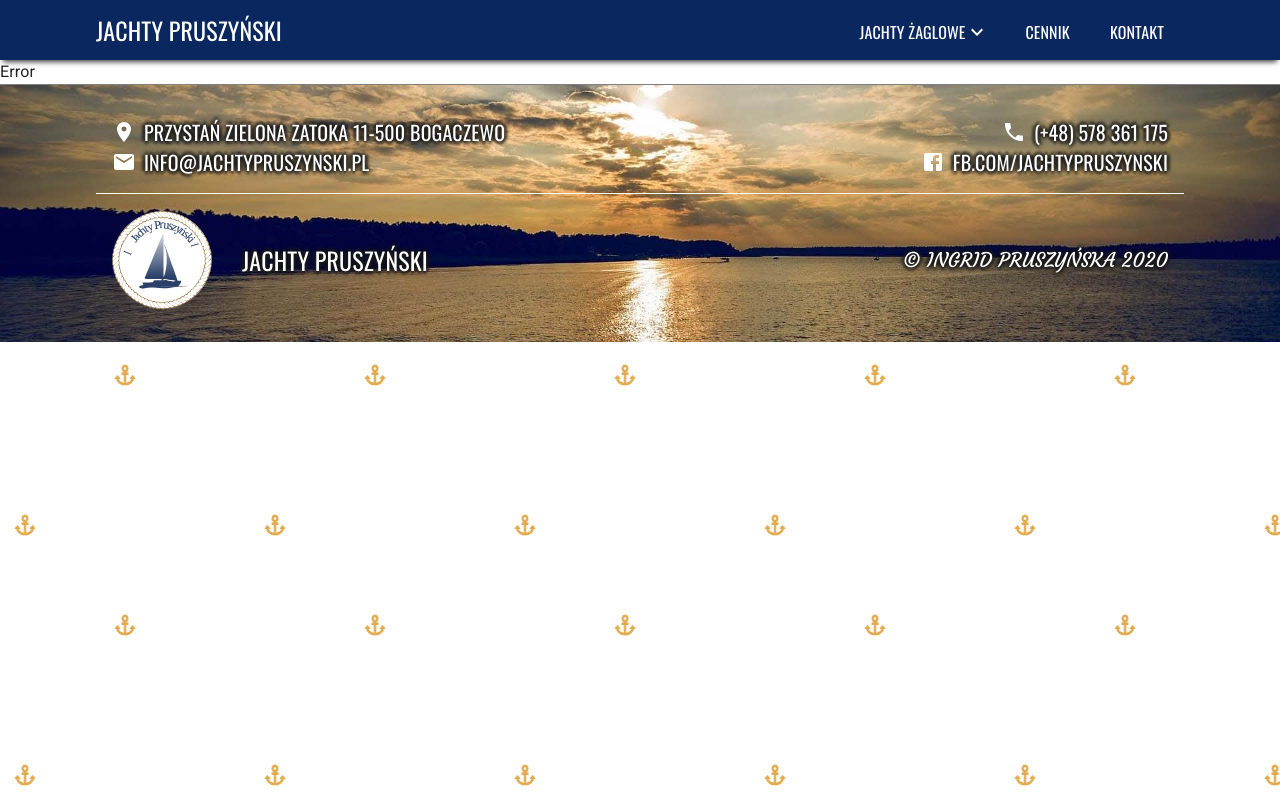
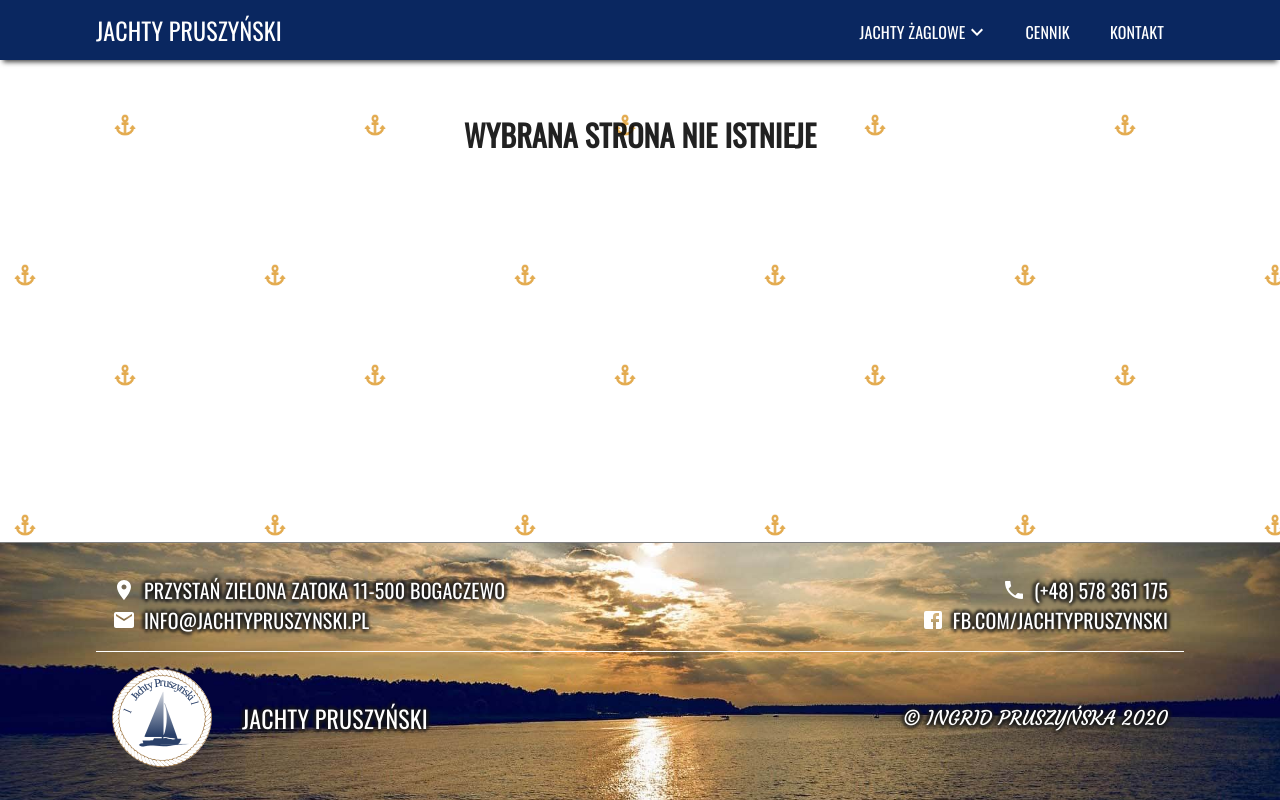
Before and after one commit to Ilshae/jachty-2, a React (Vite) app: page /1 in a window 1280 px wide. Built offline with nearby package versions, Linux system fonts and the light colour scheme.

Commit message:
footer na dole, error page

```diff
--- a/src/App.tsx
+++ b/src/App.tsx
@@ -1,6 +1,6 @@
 import { FC, lazy, Suspense } from "react"
 import { Route, Routes } from "react-router-dom"
-import { ThemeProvider } from "styled-components"
+import styled, { ThemeProvider } from "styled-components"
 import { theme, device } from "./theme.ts"
 import { createGlobalStyle } from "styled-components"
 
@@ -19,10 +19,15 @@ const App: FC = () => {
   return (
     <Suspense fallback={<Loading />}>
       <ThemeProvider theme={theme}>
+        <Wrapper>
           <GlobalStyle />
           <Navbar />
           <Routes>
-          <Route path="/" element={<Home />} errorElement={<ErrorBoundary />} />
+            <Route
+              path="/"
+              element={<Home />}
+              errorElement={<ErrorBoundary />}
+            />
             <Route
               path="/kontakt"
               element={<Contact />}
@@ -33,9 +38,14 @@ const App: FC = () => {
               element={<PriceList />}
               errorElement={<ErrorBoundary />}
             />
-          <Route path="/:url" element={<Yacht />} />
+            <Route
+              path="/:url"
+              element={<Yacht />}
+              errorElement={<ErrorBoundary />}
+            />
           </Routes>
           <Footer />
+        </Wrapper>
       </ThemeProvider>
     </Suspense>
   )
@@ -65,4 +75,10 @@ const GlobalStyle = createGlobalStyle`
   }
 `
 
+const Wrapper = styled.div`
+  min-height: 100vh;
+  display: flex;
+  flex-direction: column;
+`
+
 export default App
--- a/src/common/ErrorBoundary.tsx
+++ b/src/common/ErrorBoundary.tsx
@@ -7,7 +7,6 @@ const ErrorBoundary = () => {
     // the response json is automatically parsed to
     // `error.data`, you also have access to the status
 
-    console.log(error)
     return (
       <div>
         <h1>{error.status}</h1>
--- a/src/layout/footer/Footer.tsx
+++ b/src/layout/footer/Footer.tsx
@@ -11,6 +11,7 @@ import { CommonContainer } from "../../common/styles.ts"
 
 const Footer: FC = () => {
   return (
+    <Wrapper>
       <Background>
         <FooterContainer>
           <ContactWrapper>
@@ -42,7 +43,10 @@ const Footer: FC = () => {
           <CopyrightWrapper>
             <CopyrightSection>
               <CompanyLink to="/">
-              <img src={"/assets/logos/logo-non-transparent.svg"} alt="logo" />
+                <img
+                  src={"/assets/logos/logo-non-transparent.svg"}
+                  alt="logo"
+                />
               </CompanyLink>
               <CompanyLink to="/">Jachty Pruszyński</CompanyLink>
             </CopyrightSection>
@@ -58,6 +62,7 @@ const Footer: FC = () => {
           </CopyrightWrapper>
         </FooterContainer>
       </Background>
+    </Wrapper>
   )
 }
 
@@ -73,6 +78,10 @@ const IconLink: FC<{ href: string; icon: ReactNode; text: string }> = ({
     </Link>
   )
 }
+
+const Wrapper = styled.div`
+  margin-top: auto;
+`
 
 const Background = styled.footer`
   background-image: url("/assets/backgrounds/background2.jpg");
--- a/src/main.tsx
+++ b/src/main.tsx
@@ -19,7 +19,6 @@ ReactDOM.createRoot(document.getElementById("root")!).render(
 /*
  TODO:
  - dostosować rozmiar hero, ogólnie spojrzeć na scaling
- - handle not matched yacht url in Yacht.tsx
  - naprawić errory w konsoli
  - sprawdzić czy każdy tekst ma półprzezroczyste tło
 */
--- a/src/pages/contact/Contact.tsx
+++ b/src/pages/contact/Contact.tsx
@@ -42,7 +42,9 @@ const Contact = () => {
           />
         </Section>
       </Container>
-      <Iframe src="https://www.google.com/maps/embed?pb=!1m14!1m8!1m3!1d44629.01965325222!2d21.770680197903015!3d53.99347556531054!3m2!1i1024!2i768!4f13.1!3m3!1m2!1s0x0%3A0x846d550c071fa0d3!2sJachty%20Pruszy%C5%84ski!5e0!3m2!1spl!2spl!4v1611162386444!5m2!1spl!2spl" />
+      <Wrapper>
+        <Iframe src="https://www.google.com/maps/embed?pb=!1m14!1m8!1m3!1d44629.01965325222!2d21.770680197903015!3d53.99347556531054!3m2!1i1024!2i768!4f13.1!3m3!1m2!1s0x0%3A0x846d550c071fa0d3!2sJachty%20Pruszy%C5%84ski!5e0!3m2!1spl!2spl!4v1611162386444!5m2!1spl!2spl" />
+      </Wrapper>
     </>
   )
 }
@@ -114,9 +116,12 @@ const Text = styled.span`
   margin-left: 8px;
 `
 
+const Wrapper = styled.div`
+  margin-top: auto;
+`
+
 const Iframe = styled.iframe`
   width: 100%;
-  height: 100%;
   border: none;
   margin-bottom: -7px;
   height: 600px;
--- a/src/pages/yacht/Yacht.tsx
+++ b/src/pages/yacht/Yacht.tsx
@@ -11,7 +11,11 @@ const Yacht = () => {
   const { url } = useParams()
   const yacht = yachts.find((y) => y.url === url)
   if (!yacht) {
-    return "Error"
+    return (
+      <Container>
+        <h1>Wybrana strona nie istnieje</h1>
+      </Container>
+    )
   }
 
   const { id } = yacht
```
Lines whose indentation alone changed are shown as unchanged.
